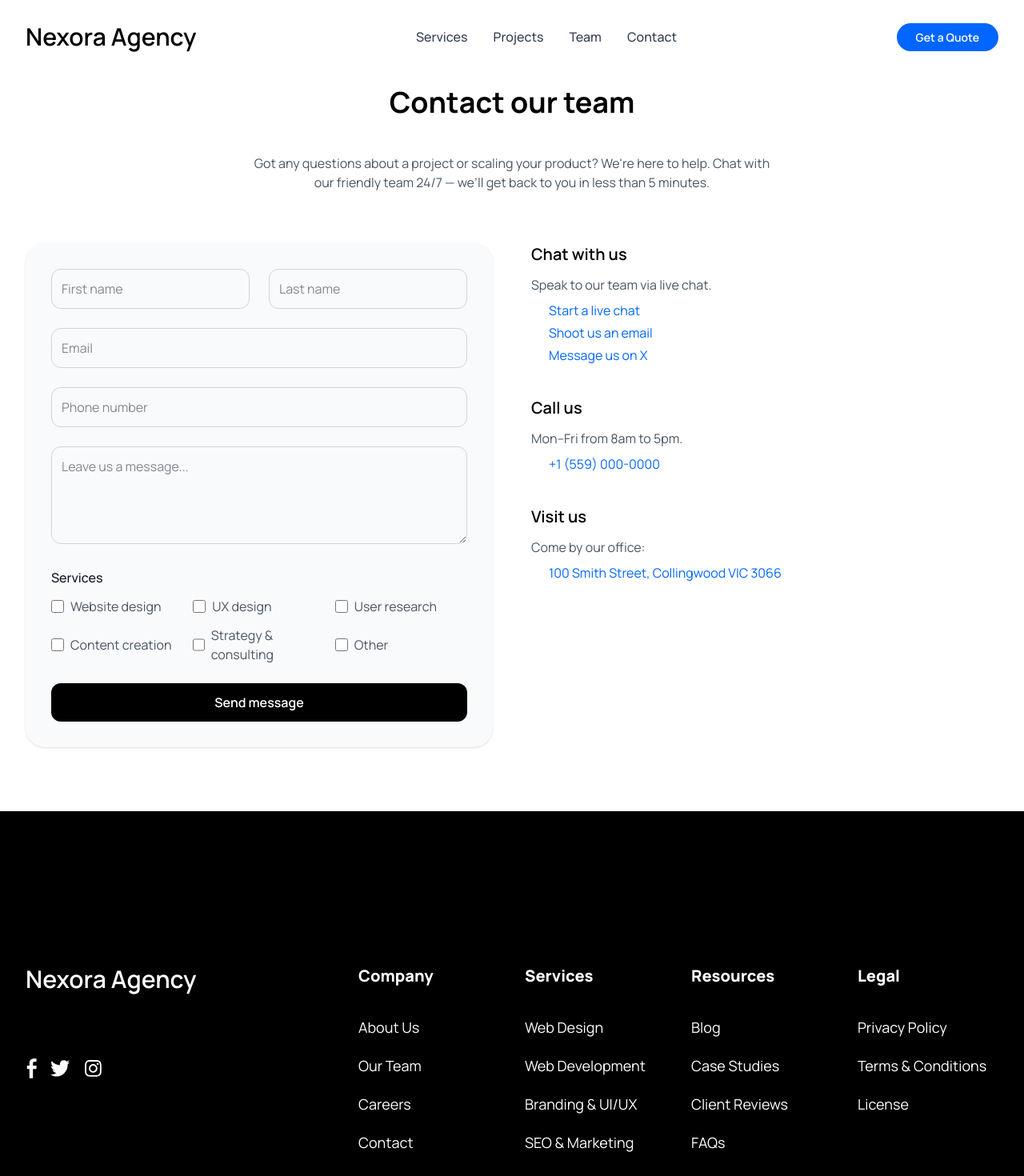
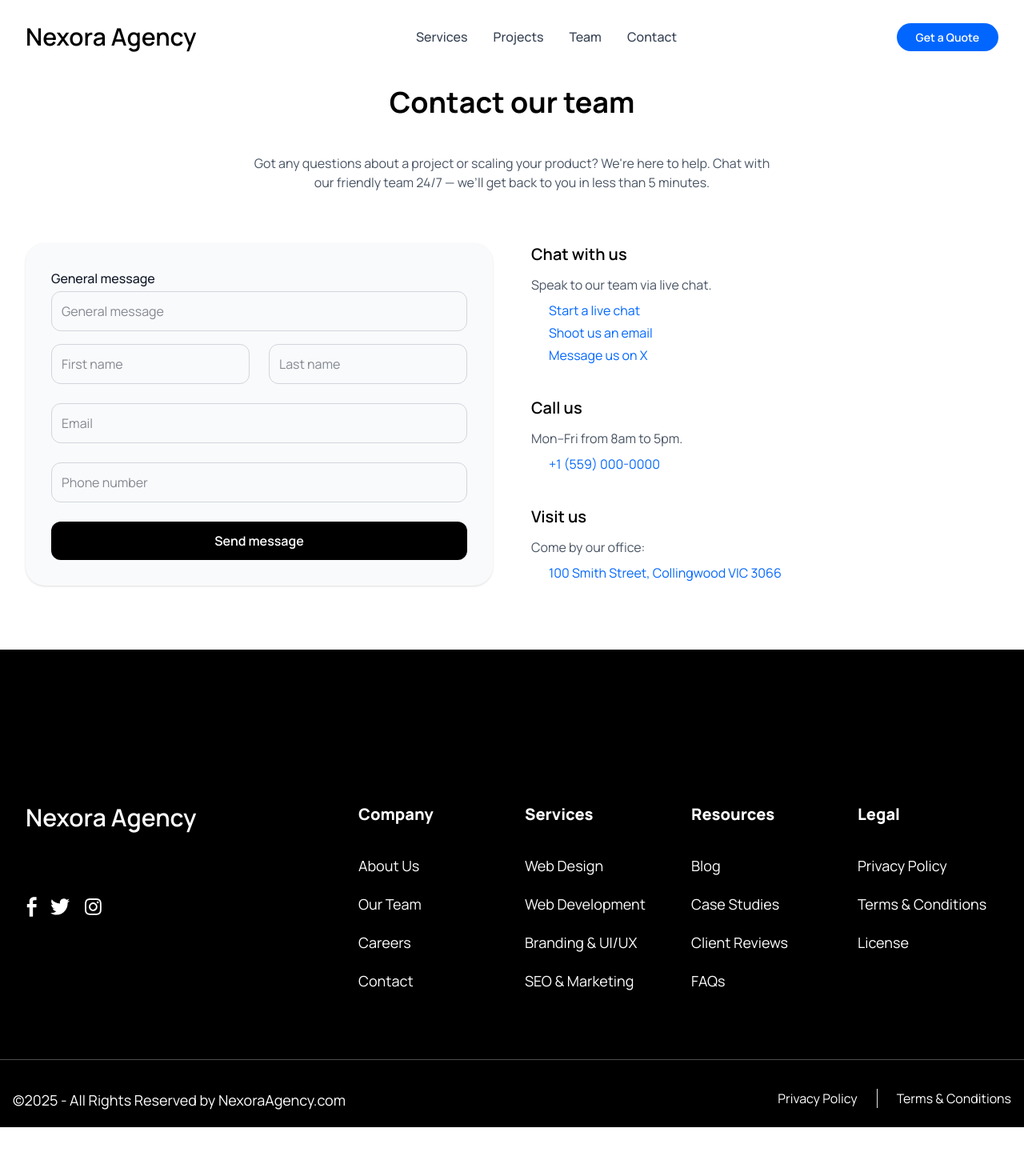
Before and after one commit to Azeesha-maker/NexoraAgency, a Next.js app: page /components/contact in a window 1280 px wide. Shown: the top 1470 px of the page at 80% size. After the commit the page ends 1409 px from the top, so only its background shows below. Built offline with nearby package versions, Linux system fonts and the light colour scheme; some icons are missing.

Commit message:
service page done

```diff
--- a/src/app/components/Layout/Footer/index.tsx
+++ b/src/app/components/Layout/Footer/index.tsx
@@ -5,9 +5,8 @@ import Link from 'next/link'
 import { useEffect, useState } from 'react'
 import { footerlinks } from '@/app/types/footerlinks'
 
-const footer = () => {
+const Footer = () => {
   // fetch data
-
   const [footerlinks, setFooterLinks] = useState<footerlinks[]>([])
 
   useEffect(() => {
@@ -66,9 +65,10 @@ const footer = () => {
               </div>
             </div>
           </div>
-          {/* CLOUMN-2/3 */}
+
+          {/* COLUMN-2/3 */}
           {footerlinks.map((item, i) => (
-            <div key={i} className='group relative col-span-2'>
+            <div key={i} className='footer-group relative col-span-2'>
               <p className='text-white text-xl font-extrabold mb-9'>
                 {item.section}
               </p>
@@ -77,7 +77,8 @@ const footer = () => {
                   <li key={i} className='mb-5'>
                     <Link
                       href={`${item.href}`}
-                      className='text-white text-lg font-normal mb-6 space-links hover:text-white/60 hover:underline'>
+                      className='text-white text-lg font-normal mb-6 space-links hover:text-white/60 hover:underline'
+                    >
                       {item.label}
                     </Link>
                   </li>
@@ -87,31 +88,32 @@ const footer = () => {
           ))}
         </div>
       </div>
+
       {/* All Rights Reserved */}
       <div className='mx-auto max-w-2xl lg:max-w-7xl'>
         <div className='pt-5 pb-5 px-4 sm:px-6 lg:px-4 border-t border-white/30'>
           <div className='mt-4 grid grid-cols-1 gap-y-10 gap-x-16 sm:grid-cols-2 xl:gap-x-8'>
             <div>
               <p className='text-center md:text-start text-white text-lg'>
-                @2025 - All Rights Reserved by{' '}
+                ©2025 - All Rights Reserved by{' '}
                 <Link
                   href='https://getnextjstemplates.com/'
                   target='_blank'
-                  className='hover:text-white/60 hover:underline'>
-                  {' '}
-                  NexoraAgecny.com
+                  className='hover:text-white/60 hover:underline'
+                >
+                  NexoraAgency.com
                 </Link>
               </p>
             </div>
             <div className='flex justify-center md:justify-end'>
               <Link href='/'>
                 <p className='text-base text-white pr-6 hover:text-white/60 hover:underline'>
-                  Privacy policy
+                  Privacy Policy
                 </p>
               </Link>
               <Link href='/'>
                 <p className='text-base text-white pl-6 border-solid border-l border-footer hover:text-white/60 hover:underline'>
-                  Terms & conditions
+                  Terms & Conditions
                 </p>
               </Link>
             </div>
@@ -122,4 +124,4 @@ const footer = () => {
   )
 }
 
-export default footer
+export default Footer
--- a/src/app/components/Services/page.tsx
+++ b/src/app/components/Services/page.tsx
@@ -1,13 +1,20 @@
 'use client'
+
 import { useState } from 'react'
 import Link from 'next/link'
+import { useRouter } from 'next/navigation'
 import { Icon } from '@iconify/react'
 import './styles.css'
+
+const ServicesPage = () => {
+  const [activeFAQ, setActiveFAQ] = useState<number | null>(null)
+  const router = useRouter()
 
 const services = [
   {
     id: 7,
     title: 'Final Year Project (FYP) Development for Students 🎓',
+    slug: 'fyp-development',
     description:
       'We help IT, CS, and SE students develop complete Final Year Projects with proper documentation, database setup, and deployment — at student-friendly prices.',
     features: [
@@ -17,12 +24,12 @@ const services = [
       'Free deployment guidance',
     ],
     tag: '50% Off for Students',
-    link: '/services/fyp-development',
     cta: 'Build My FYP Now',
   },
   {
     id: 1,
     title: 'Web Development',
+    slug: 'web-development',
     description:
       'We create fast, scalable, and SEO-friendly websites using modern frameworks like React, Next.js, and Node.js.',
     features: [
@@ -30,13 +37,12 @@ const services = [
       'Optimized for performance and SEO',
       'Custom dashboard & CMS integration',
     ],
-    link: '/services/web-development',
     cta: 'Build My Website',
   },
-
   {
     id: 2,
     title: 'Mobile App Development',
+    slug: 'mobile-app-development',
     description:
       'We design and develop Android and iOS apps that deliver smooth user experiences and high performance.',
     features: [
@@ -44,12 +50,12 @@ const services = [
       'API integration and cloud sync',
       'App store optimization and support',
     ],
-    link: '/services/mobile-apps',
     cta: 'Start My App Project',
   },
   {
     id: 3,
     title: 'UI/UX Design',
+    slug: 'ui-ux-design',
     description:
       'Our UI/UX team crafts user-centered designs that boost engagement, retention, and brand identity.',
     features: [
@@ -57,12 +63,12 @@ const services = [
       'Modern & intuitive design systems',
       'User journey optimization',
     ],
-    link: '/services/ui-ux-design',
     cta: 'Design My Interface',
   },
   {
     id: 4,
     title: 'Maintenance & Support',
+    slug: 'maintenance-support',
     description:
       'We ensure your digital products run smoothly with continuous updates, security monitoring, and backups.',
     features: [
@@ -70,12 +76,12 @@ const services = [
       'Regular updates & security checks',
       'Backup and data recovery',
     ],
-    link: '/services/maintenance',
     cta: 'Get Support',
   },
   {
     id: 5,
     title: 'Progressive Web App (PWA) Development',
+    slug: 'pwa-development',
     description:
       'We build web apps that act like native apps — installable, offline-ready, and fast on any device.',
     features: [
@@ -84,12 +90,12 @@ const services = [
       'Installable home-screen app',
       'Cross-device responsiveness',
     ],
-  link: '/services/pwa-development',
     cta: 'Launch My PWA',
   },
   {
     id: 6,
     title: 'Website & App Modernization',
+    slug: 'website-modernization',
     description:
       'Upgrade outdated systems with new frameworks, improved speed, security, and modern UI/UX.',
     features: [
@@ -98,10 +104,8 @@ const services = [
       'Responsive redesign',
       'Security patches & maintenance',
     ],
-    link: '/services/modernization',
     cta: 'Modernize My Site',
   },
-
 ]
 
 const faqs = [
@@ -137,8 +141,7 @@ const testimonials = [
   },
 ]
 
-const ServicesPage = () => {
-  const [activeFAQ, setActiveFAQ] = useState<number | null>(null)
+
 
   return (
     <section id='services' className='bg-white text-black py-16'>
@@ -161,15 +164,11 @@ const ServicesPage = () => {
         <div className='grid grid-cols-1 sm:grid-cols-2 lg:grid-cols-3 gap-10'>
           {services.map((service) => (
             <div
-
               key={service.id}
-  className={`group bg-gray-190 hover:bg-darkmode transition-all duration-300 p-8 rounded-3xl shadow-md flex flex-col justify-between hover:shadow-xl ${
-    service.id === 7 ? 'fyp-card' : ''
-  }`}
+              className='group bg-gray-190 hover:bg-darkmode transition-all duration-300 p-8 rounded-3xl shadow-md flex flex-col justify-between hover:shadow-xl relative'
             >
-   {/* 🔥 50% OFF Badge */}
               {service.tag && (
-    <span className='absolute bottom-3 right-2 bg-red-500 text-white text-xs font-bold px-2 py-2 rounded-full shadow-md animate-pulse'>
+                <span className='absolute top-0 right-1 bg-red-500 text-white text-xs font-bold px-2 py-2 rounded-full shadow-md animate-pulse'>
                   {service.tag}
                 </span>
               )}
@@ -194,11 +193,21 @@ const ServicesPage = () => {
               </div>
 
               <div className='mt-auto flex justify-between items-center'>
+                {/* CTA Button */}
+               <button
+            onClick={() => router.push(`/contact?service=${service.slug}`)}
+            className='bg-primary text-white px-4 py-2 rounded-full font-semibold hover:bg-opacity-90 transition'
+          >
+            {service.cta}
+          </button>
+
+                {/* Learn More (hide for id 7) */}
+
                   <Link
-                  href={service.link}
+                    href={`/contact?service=${service.slug}`}
                     className='text-primary font-semibold hover:text-accent transition flex items-center group-hover:text-white linkA'
                   >
-                  Learn More
+                    Click here
                     <Icon
                       icon='tabler:chevron-right'
                       className='ml-1'
@@ -206,9 +215,7 @@ const ServicesPage = () => {
                       height='18'
                     />
                   </Link>
-                <button className='bg-primary text-white px-4 py-2 rounded-full font-semibold hover:bg-opacity-90 transition'>
-                  {service.cta}
-                </button>
+
               </div>
             </div>
           ))}
@@ -225,9 +232,7 @@ const ServicesPage = () => {
                 key={i}
                 className='bg-gray-100 rounded-2xl p-6 shadow hover:shadow-lg transition'
               >
-                <p className='italic mb-4 text-gray-700'>
-                  “{t.feedback}”
-                </p>
+                <p className='italic mb-4 text-gray-700'>“{t.feedback}”</p>
                 <h5 className='font-semibold text-lg'>{t.name}</h5>
                 <p className='text-primary text-sm'>{t.role}</p>
               </div>
@@ -249,9 +254,7 @@ const ServicesPage = () => {
                     setActiveFAQ(activeFAQ === i ? null : i)
                   }
                 >
-                  <span className='font-semibold text-lg'>
-                    {faq.question}
-                  </span>
+                  <span className='font-semibold text-lg'>{faq.question}</span>
                   <Icon
                     icon={
                       activeFAQ === i
@@ -269,8 +272,6 @@ const ServicesPage = () => {
             ))}
           </div>
         </div>
-
-
       </div>
     </section>
   )
--- a/src/app/components/contact/page.tsx
+++ b/src/app/components/contact/page.tsx
@@ -1,8 +1,50 @@
 'use client'
+
+import { useState } from 'react'
+import { useSearchParams } from 'next/navigation'
 import { Icon } from '@iconify/react'
 import Link from 'next/link'
 
+// Map slugs to display names
+const serviceMap: Record<string, string> = {
+  'fyp-development': 'Final Year Project (FYP) Development for Students 🎓',
+  'web-development': 'Web Development',
+  'mobile-app-development': 'Mobile App Development',
+  'ui-ux-design': 'UI/UX Design',
+  'maintenance-support': 'Maintenance & Support',
+  'pwa-development': 'Progressive Web App (PWA) Development',
+  'website-modernization': 'Website & App Modernization',
+}
+
+// Map slugs to form fields
+const serviceFields: Record<string, string[]> = {
+  'fyp-development': ['Project idea', 'Deadline', 'Tech Stack', 'Budget'],
+  'web-development': ['Website type', 'Pages required', 'SEO needs', 'CMS'],
+  'mobile-app-development': ['App platform', 'Features', 'Deadline', 'Budget'],
+  'ui-ux-design': ['Project type', 'Design inspiration', 'Deadline'],
+  'maintenance-support': ['Current issues', 'System type', 'Frequency'],
+  'pwa-development': ['App type', 'Offline mode needed', 'Features'],
+  'website-modernization': ['Current system', 'New tech', 'Deadline'],
+}
+
 export default function ContactPage() {
+  const searchParams = useSearchParams()
+  const slug = searchParams.get('service') || ''
+  const serviceDisplayName = serviceMap[slug] || ''
+  const fields = serviceFields[slug] || ['General message']
+
+  const [formData, setFormData] = useState<Record<string, string>>({})
+
+  const handleChange = (field: string, value: string) => {
+    setFormData((prev) => ({ ...prev, [field]: value }))
+  }
+
+  const handleSubmit = (e: React.FormEvent) => {
+    e.preventDefault()
+    console.log('Form submitted:', formData)
+    alert('Your request has been submitted!')
+  }
+
   return (
     <section className='bg-white text-gray-900 py-20'>
       <div className='max-w-7xl mx-auto px-6 lg:px-8'>
@@ -13,54 +55,60 @@ export default function ContactPage() {
             Got any questions about a project or scaling your product? We're here to help.
             Chat with our friendly team 24/7 — we’ll get back to you in less than 5 minutes.
           </p>
+          {slug && (
+            <p className='text-primary mt-2 font-semibold'>
+              You're contacting us about: <span className='text-black'>{serviceDisplayName}</span>
+            </p>
+          )}
         </div>
 
         {/* Two-column layout */}
         <div className='grid grid-cols-1 lg:grid-cols-2 gap-12'>
+          {/* Left: Contact Form */}
+          <form
+            className='bg-gray-50 rounded-3xl p-8 shadow-sm'
+            onSubmit={handleSubmit}
+          >
+            {fields.map((field, idx) => (
+              <div key={idx} className='mb-4'>
+                <label className='block font-medium mb-1'>{field}</label>
+                <input
+                  type='text'
+                  value={formData[field] || ''}
+                  onChange={(e) => handleChange(field, e.target.value)}
+                  placeholder={field}
+                  className='border border-gray-300 rounded-xl p-3 w-full focus:ring-2 focus:ring-primary focus:outline-none'
+                  required
+                />
+              </div>
+            ))}
 
-          {/* Left: Contact Form */}
-          <form className='bg-gray-50 rounded-3xl p-8 shadow-sm'>
+            {/* Common fields */}
             <div className='grid grid-cols-1 sm:grid-cols-2 gap-6 mb-6'>
               <input
                 type='text'
                 placeholder='First name'
                 className='border border-gray-300 rounded-xl p-3 w-full focus:ring-2 focus:ring-primary focus:outline-none'
+                required
               />
               <input
                 type='text'
                 placeholder='Last name'
                 className='border border-gray-300 rounded-xl p-3 w-full focus:ring-2 focus:ring-primary focus:outline-none'
+                required
               />
             </div>
             <input
               type='email'
               placeholder='Email'
               className='border border-gray-300 rounded-xl p-3 w-full mb-6 focus:ring-2 focus:ring-primary focus:outline-none'
+              required
             />
             <input
               type='tel'
               placeholder='Phone number'
               className='border border-gray-300 rounded-xl p-3 w-full mb-6 focus:ring-2 focus:ring-primary focus:outline-none'
             />
-            <textarea
-              placeholder='Leave us a message...'
-              rows={4}
-              className='border border-gray-300 rounded-xl p-3 w-full mb-6 focus:ring-2 focus:ring-primary focus:outline-none'
-            ></textarea>
-
-            <div className='mb-6'>
-              <p className='font-medium mb-3'>Services</p>
-              <div className='grid grid-cols-2 sm:grid-cols-3 gap-3'>
-                {['Website design', 'UX design', 'User research', 'Content creation', 'Strategy & consulting', 'Other'].map(
-                  (item, idx) => (
-                    <label key={idx} className='flex items-center gap-2 text-gray-600'>
-                      <input type='checkbox' className='accent-primary w-4 h-4' />
-                      {item}
-                    </label>
-                  )
-                )}
-              </div>
-            </div>
 
             <button
               type='submit'
```
Also changed, not shown: src/app/components/Services/styles.css (line endings or trailing spaces). Lines whose indentation alone changed are shown as unchanged.
